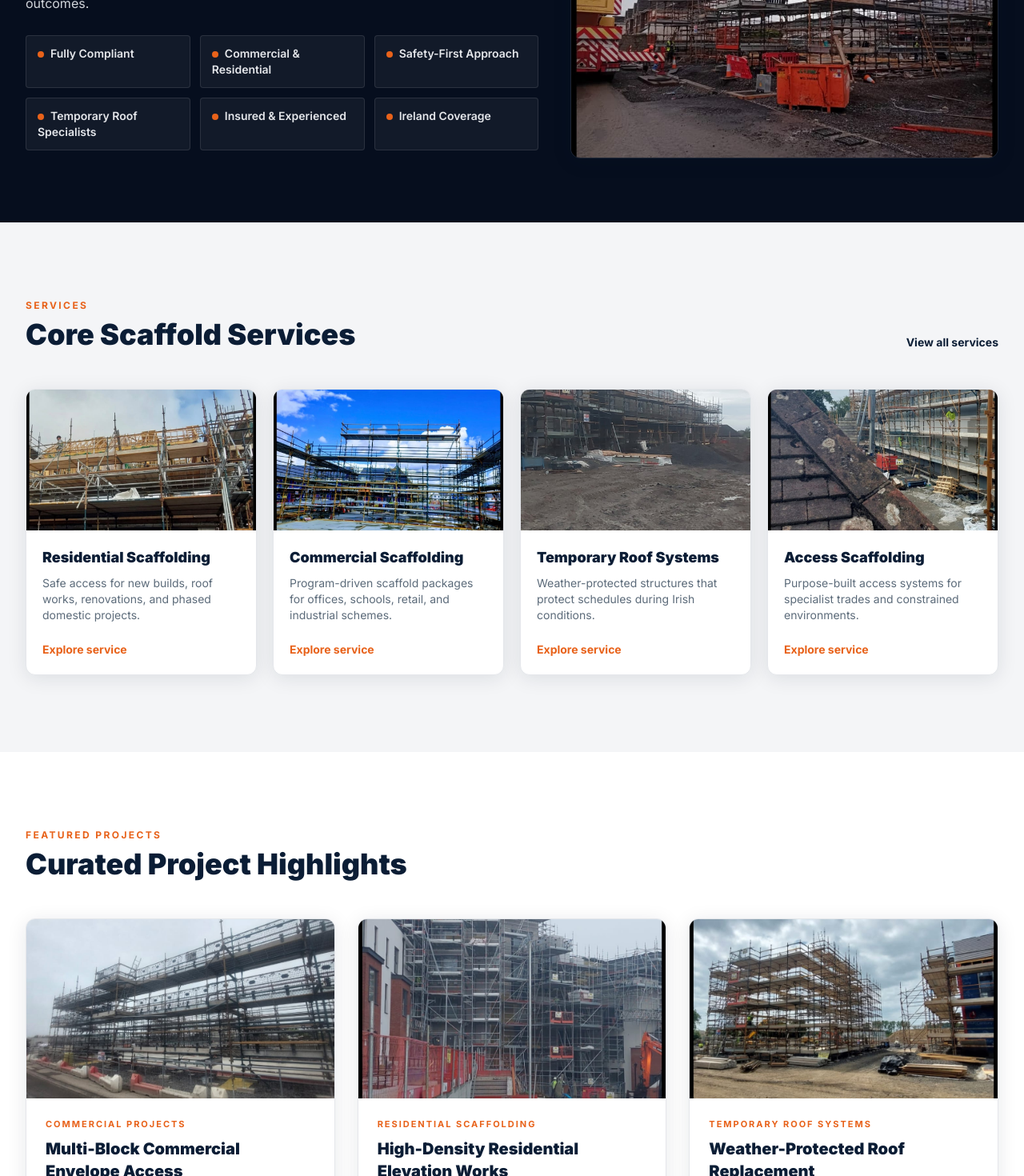
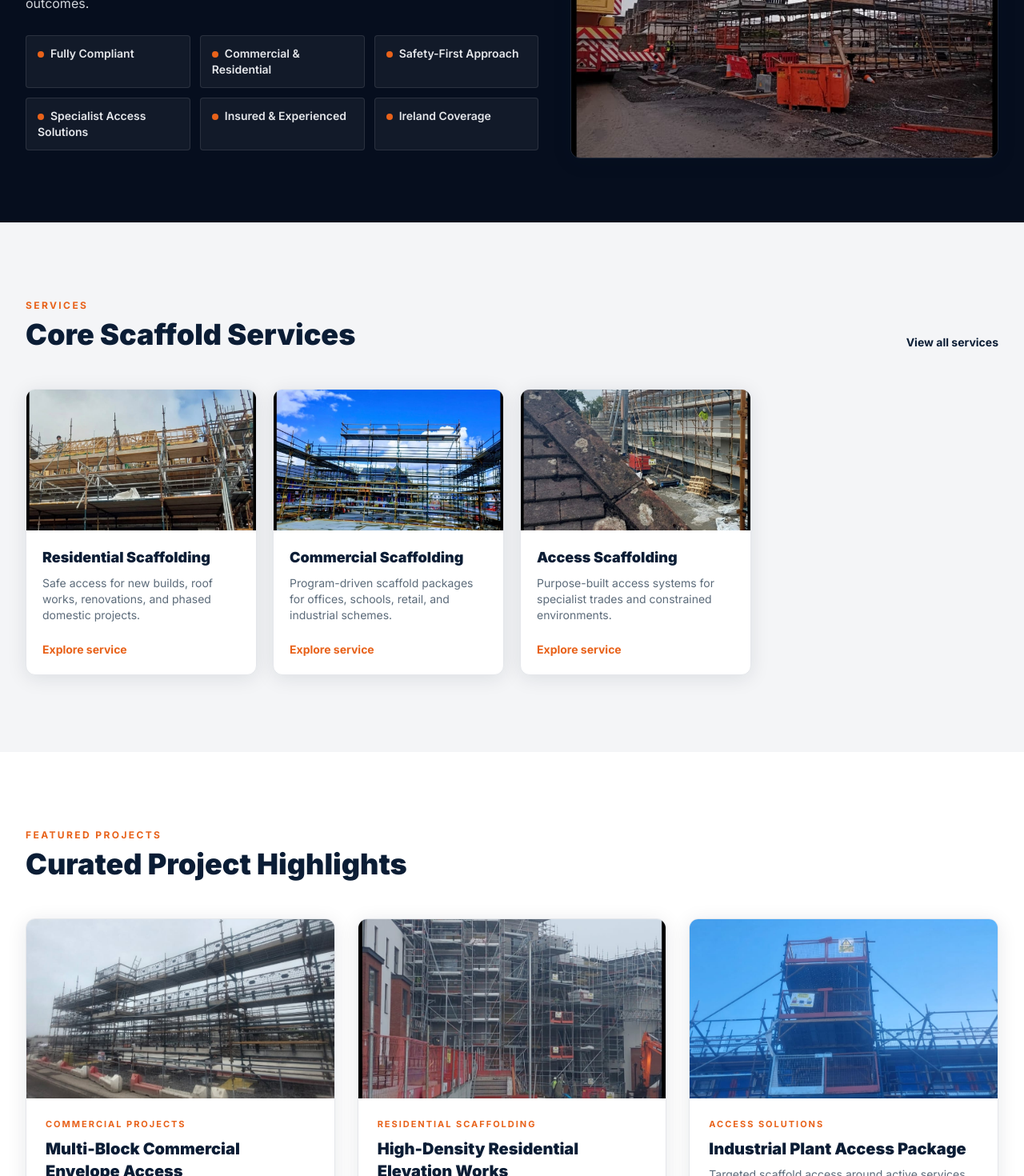
Before and after one commit to ryderwebsolutions/arcscaffold, a React (Vite) app: page / in a window 1280 px wide. Shown: the part 1140-2610 px from the top of the page at 80% size. Built offline with nearby package versions, Linux system fonts and the light colour scheme.

Commit message:
Remove Temporary Roof Systems from site content and UI

```diff
--- a/src/components/ContactFormCard.jsx
+++ b/src/components/ContactFormCard.jsx
@@ -3,7 +3,6 @@ import { useState } from "react";
 const serviceOptions = [
   "Residential Scaffolding",
   "Commercial Scaffolding",
-  "Temporary Roof Systems",
   "Access Scaffolding",
   "Other",
 ];
--- a/src/components/FinalCTA.jsx
+++ b/src/components/FinalCTA.jsx
@@ -10,7 +10,6 @@ const InstagramIcon = () => (
 const projectTypes = [
   "Commercial Scaffolding",
   "Residential Scaffolding",
-  "Temporary Roof System",
   "Specialized Trade Support",
   "Safety Inspection & Tagging",
   "Labour Specialists",
--- a/src/components/Hero.jsx
+++ b/src/components/Hero.jsx
@@ -41,7 +41,7 @@ export default function Hero() {
           </h1>
 
           <p className="text-xl sm:text-2xl text-gray-200 max-w-2xl mb-4 leading-relaxed font-medium">
-            Commercial, residential, temporary roof, and access scaffolding engineered for real-world site performance.
+            Commercial, residential, and access scaffolding engineered for real-world site performance.
           </p>
 
           <p className="text-sm sm:text-base text-gray-400 max-w-2xl mb-10 leading-relaxed">
--- a/src/data/imageAssets.js
+++ b/src/data/imageAssets.js
@@ -31,13 +31,11 @@ export const pageImages = {
   services: [
     fromArcmedia(7, "Residential scaffolding around a live housing development"),
     fromArcmedia(31, "Commercial scaffold system spanning multiple building elevations"),
-    fromArcmedia(40, "Temporary roof and weather-protection scaffold arrangement"),
     fromArcmedia(18, "Specialist access scaffold setup for constrained work area"),
   ],
   featuredProjects: [
     fromArcmedia(26, "Wide commercial scaffolding installation with phased access zones"),
     fromArcmedia(14, "Residential scaffold package with clean perimeter access"),
-    fromArcmedia(35, "Temporary roof project with engineered support towers"),
     fromArcmedia(11, "Industrial access scaffold around plant and services"),
   ],
   projectsPageLead: fromArcmedia(
@@ -80,9 +78,6 @@ export const pageImages = {
     "commercial-scaffolding": [31, 26, 33].map((index, idx) =>
       fromArcmedia(index, `Commercial scaffolding image ${idx + 1}`)
     ),
-    "temporary-roof-systems": [35, 40, 30].map((index, idx) =>
-      fromArcmedia(index, `Temporary roof scaffolding image ${idx + 1}`)
-    ),
     "access-scaffolding": [18, 11, 24].map((index, idx) =>
       fromArcmedia(index, `Access scaffolding solution image ${idx + 1}`)
     ),
--- a/src/data/siteContent.js
+++ b/src/data/siteContent.js
@@ -33,11 +33,6 @@ export const coreServices = [
     short: "Program-driven scaffold packages for offices, schools, retail, and industrial schemes.",
   },
   {
-    slug: "temporary-roof-systems",
-    title: "Temporary Roof Systems",
-    short: "Weather-protected structures that protect schedules during Irish conditions.",
-  },
-  {
     slug: "access-scaffolding",
     title: "Access Scaffolding",
     short: "Purpose-built access systems for specialist trades and constrained environments.",
@@ -48,7 +43,7 @@ export const trustPoints = [
   "Fully Compliant",
   "Commercial & Residential",
   "Safety-First Approach",
-  "Temporary Roof Specialists",
+  "Specialist Access Solutions",
   "Insured & Experienced",
   "Ireland Coverage",
 ];
@@ -109,17 +104,6 @@ export const servicePageContent = {
       "Coordination with principal contractors and site teams",
     ],
   },
-  "temporary-roof-systems": {
-    title: "Temporary Roof Systems",
-    intro:
-      "Engineered temporary roof structures that keep works progressing by protecting workfaces, materials, and internal areas.",
-    points: [
-      "Weather-protected refurbishment and extension work",
-      "Span design for complex roof geometry",
-      "Rapid deployment to prevent programme slippage",
-      "Integrated access and safe egress routes",
-    ],
-  },
   "access-scaffolding": {
     title: "Access Scaffolding",
     intro:
@@ -136,7 +120,6 @@ export const servicePageContent = {
 export const projectCategories = [
   "Commercial Projects",
   "Residential Scaffolding",
-  "Temporary Roof Systems",
   "Access Solutions",
   "Large-Scale Installations",
 ];
@@ -157,14 +140,6 @@ export const featuredProjectNarratives = [
     challenge: "Limited footprint and occupied neighbouring properties.",
     solution: "Compact loading strategy with controlled material zones.",
     outcome: "Safe trade flow and clean site presentation through all phases.",
-  },
-  {
-    category: "Temporary Roof Systems",
-    title: "Weather-Protected Roof Replacement",
-    scope: "Temporary roof and integrated access for major structural roof works.",
-    challenge: "Irish weather risk during open-roof stages.",
-    solution: "Rapid temporary roof deployment with reinforced support towers.",
-    outcome: "Programme continuity and protected internal finishes.",
   },
   {
     category: "Access Solutions",
--- a/src/pages/HomePage.jsx
+++ b/src/pages/HomePage.jsx
@@ -11,7 +11,7 @@ export default function HomePage() {
     <>
       <PageMeta
         title="ARC Scaffold Services | Commercial & Residential Scaffolding Ireland"
-        description="ARC Scaffold Services delivers premium commercial and residential scaffolding, temporary roof systems, and specialist access scaffolding across Ireland."
+        description="ARC Scaffold Services delivers premium commercial and residential scaffolding and specialist access scaffolding across Ireland."
       />
       <Hero />
       <TrustSection />
--- a/src/pages/ProjectsPage.jsx
+++ b/src/pages/ProjectsPage.jsx
@@ -10,7 +10,7 @@ export default function ProjectsPage() {
     <section className="bg-white pt-28 pb-20 lg:pb-28">
       <PageMeta
         title="Scaffolding Projects | ARC Scaffold Services"
-        description="View ARC's commercial, residential, temporary roof, and access scaffolding projects across Ireland."
+        description="View ARC's commercial, residential, and access scaffolding projects across Ireland."
       />
       <div className="max-w-7xl mx-auto px-4 sm:px-6 lg:px-8">
         <h1 className="text-4xl lg:text-5xl font-black text-navy mb-4">Projects</h1>
--- a/src/pages/ServicesPage.jsx
+++ b/src/pages/ServicesPage.jsx
@@ -8,7 +8,7 @@ export default function ServicesPage() {
     <section className="bg-arc-grey pt-28 pb-20 lg:pb-28">
       <PageMeta
         title="Scaffolding Services | ARC Scaffold Services"
-        description="Explore ARC's residential, commercial, temporary roof, and access scaffolding services across Ireland."
+        description="Explore ARC's residential, commercial, and access scaffolding services across Ireland."
       />
       <div className="max-w-7xl mx-auto px-4 sm:px-6 lg:px-8">
         <h1 className="text-4xl lg:text-5xl font-black text-navy mb-4">Scaffolding Services</h1>
```
